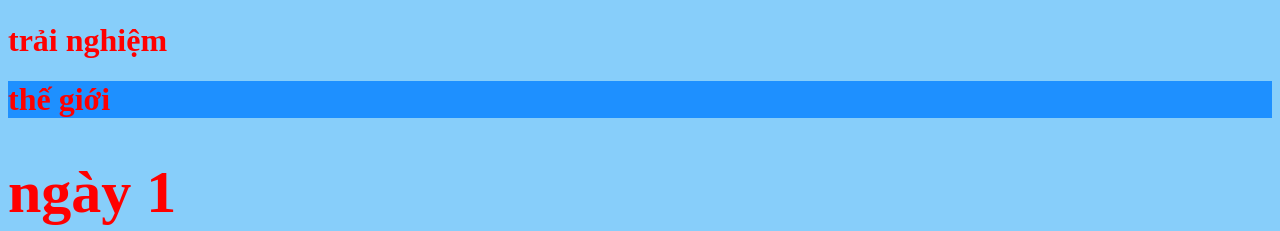
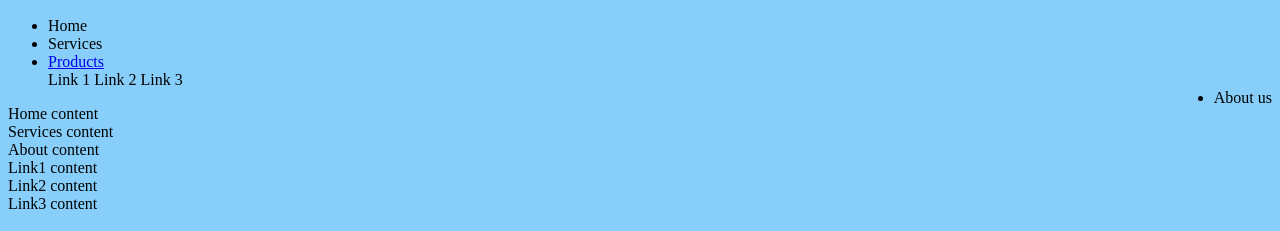
Before and after one commit to yenyen99/123456789, a plain HTML site: page index.html in a window 1280 px wide. Shown: the part 411-642 px from the top of the page. Drawn offline with Linux system fonts and the light colour scheme.

Commit message:
Update index.html

```diff
--- a/index.html
+++ b/index.html
@@ -28,6 +28,46 @@
       </audio>
 
     <header>
+        <nav>
+            <ul>
+                <li><a data-section="home">Home</a></li>
+                <li><a data-section="services">Services</a></li>
+                <li class="dropdown">
+                    <a href="javascript:void(0)" class="dropbtn">Products</a>
+                    <div class="dropdown-content">
+                        <a data-section="link1">Link 1</a>
+                        <a data-section="link2">Link 2</a>
+                        <a data-section="link3">Link 3</a>
+                    </div>
+                </li>
+                <li style="float:right"><a data-section="about">About us</a></li>
+            </ul>
+        </nav>
+
+        <section id="home" class="hideable-section">
+            <div>Home content</div>
+        </section>
+
+        <section id="services" class="hideable-section">
+            <div>Services content</div>
+        </section>
+
+        <section id="about" class="hideable-section">
+            <div>About content</div>
+        </section>
+
+        <section id="link1" class="hideable-section">
+            <div>Link1 content</div>
+        </section>
+
+        <section id="link2" class="hideable-section">
+            <div>Link2 content</div>
+        </section>
+
+        <section id="link3" class="hideable-section">
+            <div>Link3 content</div>
+        </section>
+
 
         <style>
           body {background-color: powderblue;}
```
